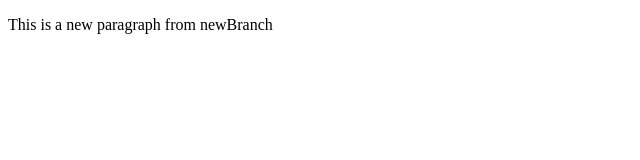
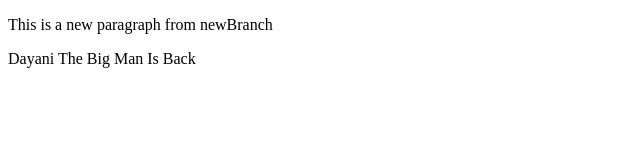
Before and after one commit to odedAtias/GithubPractice, a plain HTML site: page index.html in a window 1280 px wide. Shown: the whole page, without its empty margins (0-640 px from the left). Drawn offline with Linux system fonts and the light colour scheme.

Commit message:
Dayani the king

```diff
--- a/index.html
+++ b/index.html
@@ -10,6 +10,7 @@
 
 <body>
     <p>This is a new paragraph from newBranch</p>
+    <p>Dayani The Big Man Is Back</p>
 </body>
 
 </html>
```
